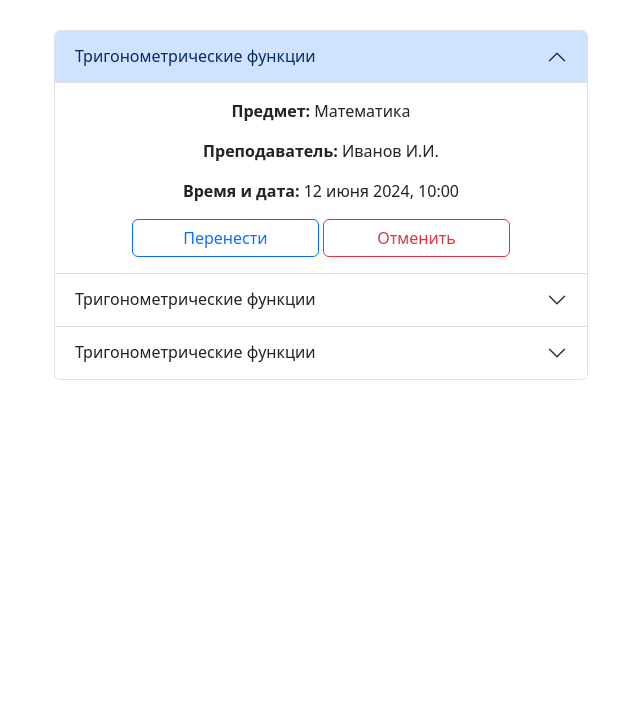
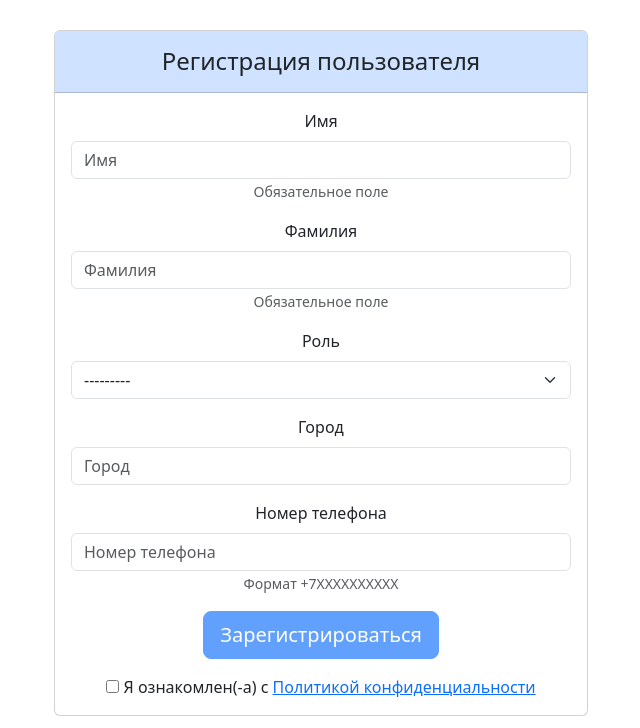
Before and after one commit to Studio-Yandex-Practicum/Goodstart_telegram_bot, a Django app: template src/templates/registration/registration_form.html in a window 1280 px wide. Shown: the part 146-874 px from the top of the page, without its empty margins (319-959 px from the left). Before the commit the page ends 526 px from the top, so only its background shows below. Run offline with Django 5.2, Linux system fonts and the light colour scheme; the template is opened without the code that fills it: values that come from a table or form of the project are taken from there, others are empty; parts of the project's set-up code (start-up, migrations or seed data) failed here and were passed over; some libraries are stand-ins or nearby versions.

Commit message:
fix: Вынес в отдельный файл

```diff
--- a/src/templates/registration/base.html
+++ b/src/templates/registration/base.html
@@ -10,23 +10,6 @@
         font-size: 1.5rem;
         padding: 1rem 1.25rem;
         background-color: #cfe2ff;
-      }
-      .accordion-button {
-        background-color: #fff;
-        box-shadow: none;
-      }
-
-      .accordion-button:hover,
-      .accordion-button:focus {
-        box-shadow: none;
-      }
-
-      .accordion-title {
-        font-size: 1.5rem;
-        padding: 1rem 1.25rem;
-        background-color: #cfe2ff;
-        border-top-right-radius: 0.375rem;
-        border-top-left-radius: 0.375rem;
       }
     </style>
   </head>
--- a/src/templates/registration/registration_form.html
+++ b/src/templates/registration/registration_form.html
@@ -2,7 +2,7 @@
 {% load django_bootstrap5 %}
 
 {% block content %}
-  <!-- <div class="card mb-1">
+  <div class="card mb-1">
     <h2 class="card-header">
       Регистрация пользователя
     </h2>
@@ -15,67 +15,5 @@
         <input type="checkbox" onchange="document.getElementById('submit').disabled = !this.checked" /> Я ознакомлен(-а) с <a href="https://goodstart-education.ru/privacy" target="_blank">Политикой конфиденциальности</a>
       </form>
     </div>
-  </div> -->
-  <!-- <div class="card">
-    <h2 class="card-header">
-      Функции
-    </h2>
-    <div class="card-body">
-      <p class="card-text"><strong>Предмет:</strong> Математика</p>
-      <p class="card-text"><strong>Преподаватель:</strong> Иванов И.И.</p>
-      <p class="card-text"><strong>Время и дата:</strong> 12 июня 2024, 10:00</p>
-      <button type="button" class="btn btn-outline-primary" style="width: 38%;">Перенести</button>
-      <button type="button" class="btn btn-outline-danger" style="width: 38%;">Отменить</button>
-    </div>
-  </div> -->
-  <div class="accordion" id="accordionExample">
-    <div class="accordion-item">
-      <h2 class="accordion-header">
-        <button class="accordion-button" type="button" data-bs-toggle="collapse" data-bs-target="#collapseOne" aria-expanded="true" aria-controls="collapseOne">
-          Тригонометрические функции
-        </button>
-      </h2>
-      <div id="collapseOne" class="accordion-collapse collapse show" data-bs-parent="#accordionExample">
-        <div class="accordion-body">
-          <p class="card-text"><strong>Предмет:</strong> Математика</p>
-          <p class="card-text"><strong>Преподаватель:</strong> Иванов И.И.</p>
-          <p class="card-text"><strong>Время и дата:</strong> 12 июня 2024, 10:00</p>
-          <button type="button" class="btn btn-outline-primary" style="width: 38%;">Перенести</button>
-          <button type="button" class="btn btn-outline-danger" style="width: 38%;">Отменить</button>
-        </div>
-      </div>
-    </div>
-    <div class="accordion-item">
-      <h2 class="accordion-header">
-        <button class="accordion-button collapsed" type="button" data-bs-toggle="collapse" data-bs-target="#collapseTwo" aria-expanded="false" aria-controls="collapseTwo">
-          Тригонометрические функции
-        </button>
-      </h2>
-      <div id="collapseTwo" class="accordion-collapse collapse" data-bs-parent="#accordionExample">
-        <div class="accordion-body">
-          <p class="card-text"><strong>Предмет:</strong> Математика</p>
-          <p class="card-text"><strong>Преподаватель:</strong> Иванов И.И.</p>
-          <p class="card-text"><strong>Время и дата:</strong> 12 июня 2024, 10:00</p>
-          <button type="button" class="btn btn-outline-primary" style="width: 38%;">Перенести</button>
-          <button type="button" class="btn btn-outline-danger" style="width: 38%;">Отменить</button>
-        </div>
-      </div>
-    </div>
-    <div class="accordion-item">
-      <h2 class="accordion-header">
-        <button class="accordion-button collapsed" type="button" data-bs-toggle="collapse" data-bs-target="#collapseThree" aria-expanded="false" aria-controls="collapseThree">
-          Тригонометрические функции
-        </button>
-      </h2>
-      <div id="collapseThree" class="accordion-collapse collapse" data-bs-parent="#accordionExample">
-        <div class="accordion-body">
-          <p class="card-text"><strong>Предмет:</strong> Математика</p>
-          <p class="card-text"><strong>Преподаватель:</strong> Иванов И.И.</p>
-          <p class="card-text"><strong>Время и дата:</strong> 12 июня 2024, 10:00</p>
-          <button type="button" class="btn btn-outline-primary" style="width: 38%;">Перенести</button>
-          <button type="button" class="btn btn-outline-danger" style="width: 38%;">Отменить</button>
-        </div>
-      </div>
-    </div>
   </div>
 {% endblock %}
```
Also changed, not shown: src/templates/card/card.html (added, +39 -0 lines).
